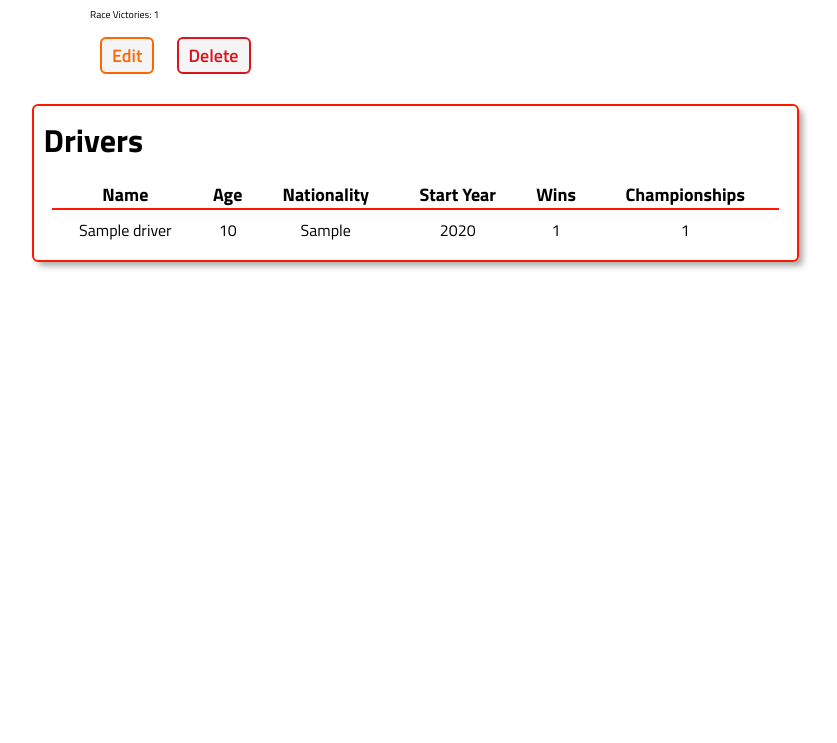
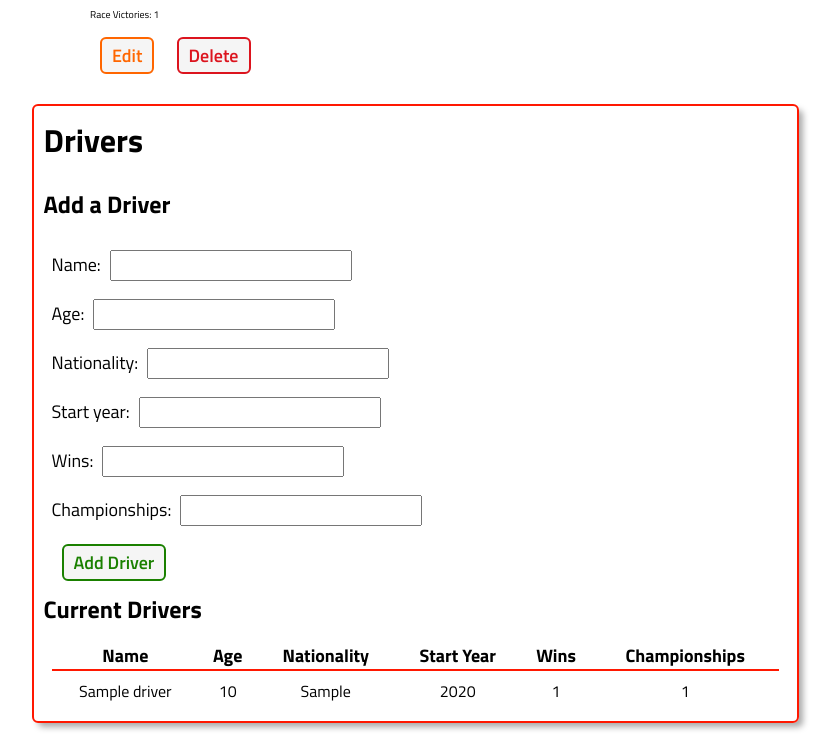
Before and after one commit to jhudson357/f1-collector-lab, a Django app: page /teams/1/ in a window 1280 px wide. Shown: the part 214-957 px from the top of the page, without its empty margins (225-1062 px from the left). Before the commit the page ends 483 px from the top, so only its background shows below. Run offline with Django 4.2, Linux system fonts and the light colour scheme; tables that the repository leaves empty hold one stand-in row (values such as "Sample post").

Commit message:
add driver form to team details page

```diff
--- /dev/null
+++ b/main_app/forms.py
@@ -0,0 +1,14 @@
+from django.forms import ModelForm
+from .models import Driver
+
+class DriverForm(ModelForm):
+  class Meta:
+    model = Driver
+    fields = [
+      'name',
+      'age',
+      'nationality',
+      'start_year',
+      'wins',
+      'championships'
+    ]
--- a/main_app/templates/teams/detail.html
+++ b/main_app/templates/teams/detail.html
@@ -28,11 +28,24 @@
   </div>
 </section>
 
-{% comment %} <div class="drivers-positions-container">
+<div class="drivers-positions-container">
   <section class="drivers">
     <div class="subsection-title">
       <h2>Drivers</h2>
     </div>
+    <h3>Add a Driver</h3>
+    <form
+      action="{% url 'add_driver' team.id %}"
+      method='post'
+      class='subsection-content'
+      autocomplete='off'
+    >
+      {% csrf_token %}
+      {{ driver_form.as_p }}
+      <button type='submit' class='btn submit'>Add Driver</button>
+    </form>
+    <h3>Current Drivers</h3>
+    {% if team.driver_set.all.count %}
       <table>
         <thead>
           <tr>
@@ -57,38 +70,11 @@
           {% endfor %}
         </tbody>
       </table>
-  </section>
-</div> {% endcomment %}
-
-<div class="drivers-positions-container">
-  <section class="drivers">
-    <div class="subsection-title">
-      <h2>Drivers</h2>
+    {% else %}
+      <div class='subsection-content'>
+        <p>No drivers added to {{team.name}} </p>
       </div>
-    <table>
-      <thead>
-        <tr>
-          <th>Name</th>
-          <th>Age</th>
-          <th>Nationality</th>
-          <th>Start Year</th>
-          <th>Wins</th>
-          <th>Championships</th>
-        </tr>
-      </thead>
-      <tbody>
-        {% for driver in team.driver_set.all %}
-          <tr>
-            <td>{{driver.name}}</td>
-            <td>{{driver.age}}</td>
-            <td>{{driver.nationality}}</td>
-            <td>{{driver.start_year}}</td>
-            <td>{{driver.wins}}</td>
-            <td>{{driver.championships}}</td>
-          </tr>
-        {% endfor %}
-      </tbody>
-    </table>
+    {% endif %}
   </section>
 </div>
 
--- a/main_app/urls.py
+++ b/main_app/urls.py
@@ -16,4 +16,6 @@ urlpatterns = [
   path('teams/<int:pk>/update/', views.TeamUpdate.as_view(), name='teams_update'),
   # localhost:8000/teams/int:pk/delete
   path('teams/<int:pk>/delete/', views.TeamDelete.as_view(), name='teams_delete'),
+  # localhost:8000/teams/int:team_id/add_driver
+  path('teams/<int:team_id>/add_driver/', views.add_driver, name='add_driver'),
 ]
--- a/main_app/views.py
+++ b/main_app/views.py
@@ -1,6 +1,7 @@
-from django.shortcuts import render
+from django.shortcuts import render, redirect
 from django.views.generic.edit import CreateView, UpdateView, DeleteView
 from .models import Team
+from .forms import DriverForm
 
 # Create your views here.
 def home(request):
@@ -15,7 +16,11 @@ def teams_index(request):
 
 def teams_detail(request, team_id):
   team = Team.objects.get(id=team_id)
-  return render(request, 'teams/detail.html', { 'team': team })
+  driver_form = DriverForm()
+  return render(request, 'teams/detail.html', {
+    'team': team,
+    'driver_form': driver_form
+  })
 
 class CreateTeam(CreateView):
   model = Team
@@ -28,3 +33,11 @@ class TeamUpdate(UpdateView):
 class TeamDelete(DeleteView):
   model = Team
   success_url = '/teams/'
+
+def add_driver(request, team_id):
+  form = DriverForm(request.POST)
+  if form.is_valid():
+    new_driver = form.save(commit=False)
+    new_driver.team_id = team_id
+    new_driver.save()
+  return redirect('teams_detail', team_id=team_id)
```
Also changed, not shown: 2 other files. Lines whose indentation alone changed are shown as unchanged.
